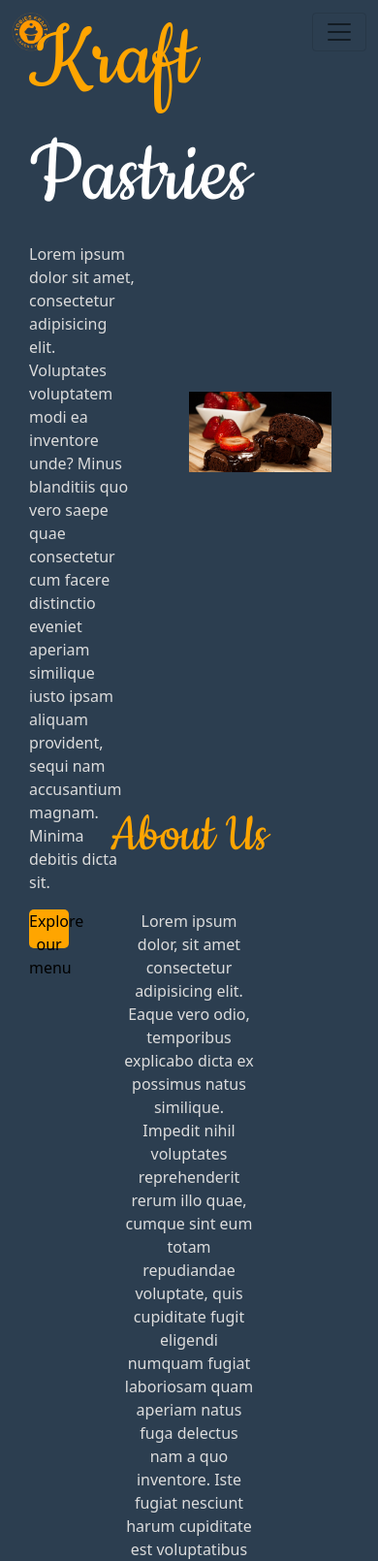
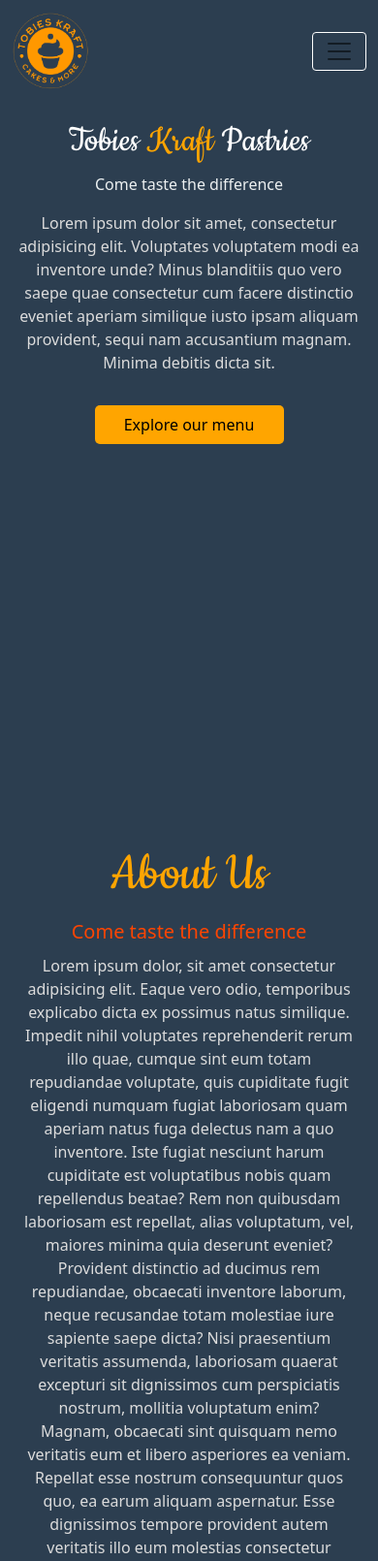
Before and after one commit to dev-phantom/Tobies-kraft, a plain HTML site: page index.html in a window 390 px wide. Shown: the top 1610 px of the page at 97% size. Drawn offline with nearby package versions, Linux system fonts and the light colour scheme.

Commit message:
done with mobile for now

```diff
--- a/css/index.css
+++ b/css/index.css
@@ -14,8 +14,8 @@ body{
     background-color: #2c3e50;
 }
 #logo-img{
-    height: 40px !important;
-    width: 40px !important;
+    height: 80px !important;
+    width: 80px !important;
 }
 #nav-items{
     margin-left: 2rem !important;
@@ -61,6 +61,9 @@ body{
     padding: 0 3.5rem 0 0;
     color: #dcdcdc;
 }
+.brand-mott{
+    display: none;
+}
 .explore{
     width: 25%;
     height: 40px;
@@ -73,13 +76,13 @@ body{
 }
 .about-name{
     font-family: phantom;
-    color:#fff;
+
     text-transform: capitalize;
     font-size: 60px;
     text-align: center;
 }
 .info{
-    padding:2rem 8rem;
+    padding:.5rem 8rem;
     text-align: center;
     color: #dcdcdc;
 }
@@ -108,3 +111,94 @@ body{
     color: #dcdcdc;
     font-family: Arial, Helvetica, sans-serif;
 }
+.brand-motto{
+    text-align: center;
+    color: #fff;
+    font-size: 30px;
+    color:orangered;
+}
+
+@media screen and (max-width: 768px){
+    .navbar{
+        background-color: #2c3e50 !important;
+    }
+    .navbar-toggler{
+        outline-color: #fff !important;
+        color: #fff !important;
+        background-color: unset !important;
+        border-color: #fff !important;
+    }
+    .home{
+        padding-top: 1rem !important;
+        display: flex;
+
+        flex-direction: column;
+    }
+    .first{
+        width: 100%;
+        padding-left: 0;
+        display: flex;
+        flex-direction: column;
+        justify-content: center;
+        align-items: center;
+    }
+    .brand-name{
+        font-family: phantom;
+        color:#fff;
+        text-transform: capitalize;
+        font-size: 40px;
+    }
+    .second{
+        width: 50%;
+    }
+    .home-img{
+        width: 100%;
+        height: 150%;
+        padding-right: 3rem;
+    }
+    .sub-text{
+        padding: 1rem;
+        text-align: center;
+        color: #dcdcdc;
+    }
+    .explore{
+        width: 50%;
+        height: 40px;
+        outline: none;
+        border: none;
+        margin-top: 1rem;
+        background: orange;
+        border-radius: 5px;
+
+    }
+    .second{
+        width: 100%;
+        display: none;
+
+    }
+    .brand-mott{
+        display: block;
+        color: #Ecf0f1;
+    }
+    .info{
+        padding:.5rem 1.5rem;
+        text-align: center;
+        color: #dcdcdc;
+    }
+    .brand-motto{
+        font-size: 20px;
+    }
+    .image-cards > img{
+        width: 80%;
+        height: 50vh;
+        border-radius: 8px;
+        box-shadow: 0 15px 30px rgba(0, 0, 0, 0.30), 0 11px 8px rgba(0, 0, 0, 0.22);
+    }
+    .hot{
+        text-align: center;
+        font-family: hot;
+        font-size: 40px;
+        font-weight: lighter;
+    }
+
+}
--- a/index.html
+++ b/index.html
@@ -53,6 +53,7 @@
             <section class="home">
               <div class="first">
                 <h1 class="brand-name">Tobies <span style="color: orange;">kraft</span> pastries</h1>
+                <div class="brand-mott">Come taste the difference</div>
                 <div class="sub-text">Lorem ipsum dolor sit amet, consectetur adipisicing elit. Voluptates voluptatem modi ea inventore unde? Minus
                   blanditiis quo vero saepe quae consectetur cum facere distinctio eveniet aperiam similique iusto ipsam aliquam
                   provident, sequi nam accusantium magnam. Minima debitis dicta sit.
@@ -62,11 +63,12 @@
               </div>
 
               <div class="second">
-                <img src="./assets/img/cake-g41175eeac_1920.jpg" alt="" class="home-img">
+                <img src="./assets/img/cake-g41175eeac_1920-removebg-preview.png" alt="" class="home-img">
               </div>
             </section>
             <section class="about">
               <h2 style="color: orange;" class="about-name">About us</h2>
+              <div class="brand-motto">Come taste the difference</div>
               <p class="info">
                 Lorem ipsum dolor, sit amet consectetur adipisicing elit. Eaque vero odio, temporibus explicabo dicta ex possimus
                 natus similique. Impedit nihil voluptates reprehenderit rerum illo quae, cumque sint eum totam repudiandae voluptate,
```
Also changed, not shown: assets/img/cake-g41175eeac_1920-removebg-preview.png (added).
